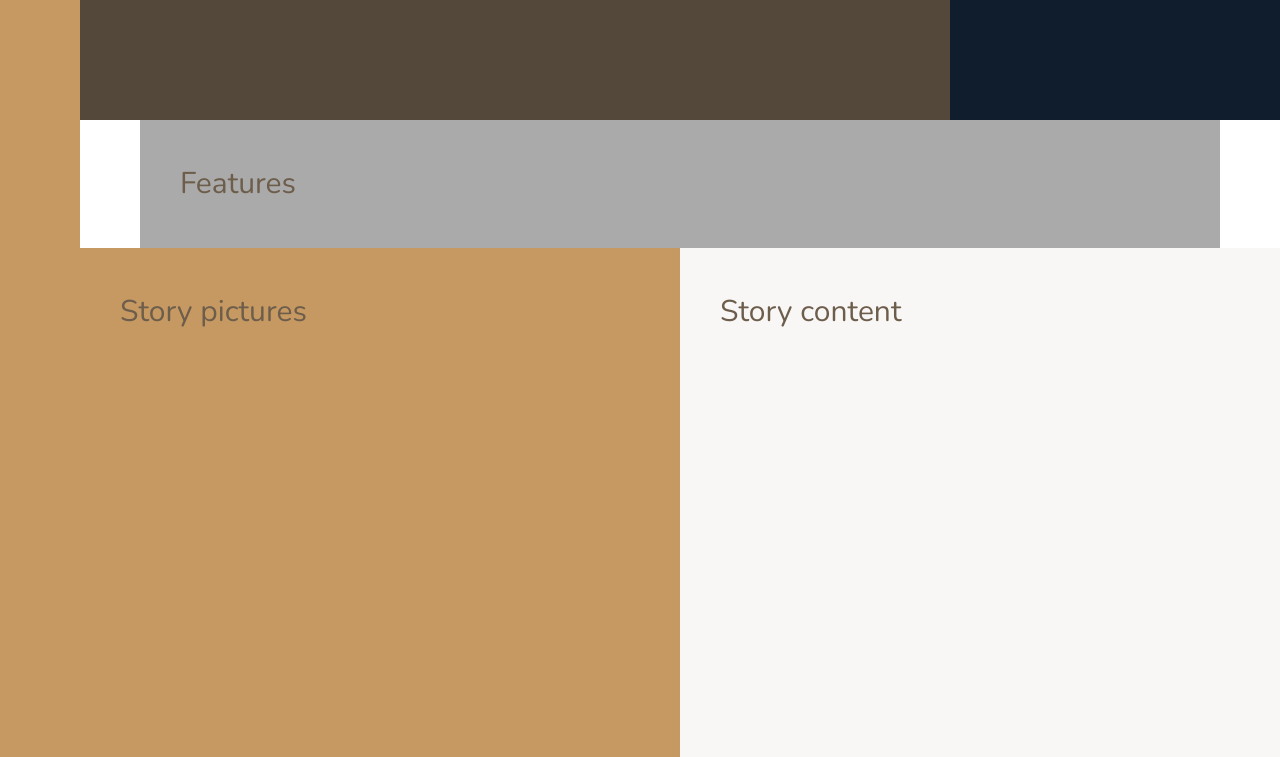
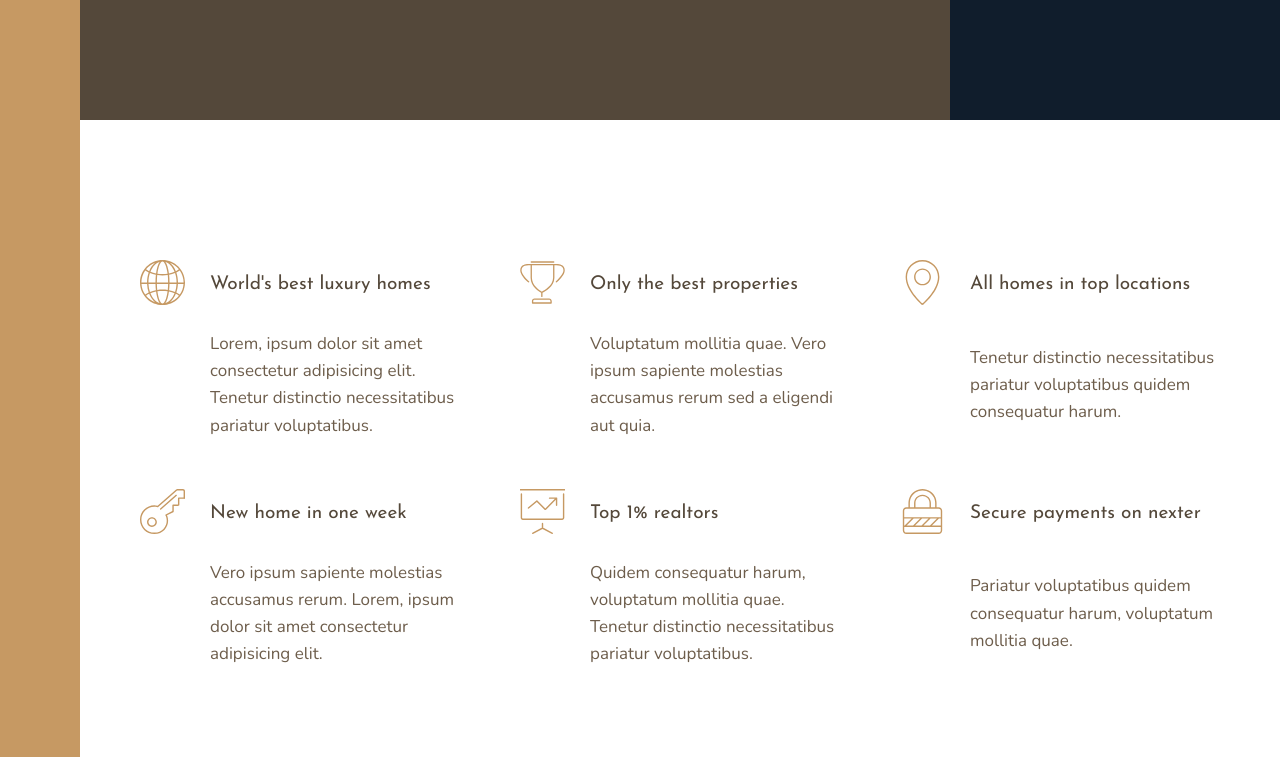
Before and after one commit to easyrilwan/nexter, a website: page index.html in a window 1280 px wide. Shown: the part 520-1277 px from the top of the page. Drawn offline with nearby package versions, Linux system fonts and the light colour scheme.

Commit message:
grid feature done

```diff
--- a/index.html
+++ b/index.html
@@ -20,7 +20,79 @@
 
     <div class="realtors">Top 3 Realtors</div>
 
-    <section class="features">Features</section>
+    <section class="features">
+      <div class="feature">
+        <svg class="feature__icon">
+          <use xlink:href="img/sprite.svg#icon-global"></use>
+        </svg>
+
+        <h4 class="heading-4 heading-4--dark">World's best luxury homes</h4>
+        <p class="feature__text">
+          Lorem, ipsum dolor sit amet consectetur adipisicing elit. Tenetur
+          distinctio necessitatibus pariatur voluptatibus.
+        </p>
+      </div>
+
+      <div class="feature">
+        <svg class="feature__icon">
+          <use xlink:href="img/sprite.svg#icon-trophy"></use>
+        </svg>
+
+        <h4 class="heading-4 heading-4--dark">Only the best properties</h4>
+        <p class="feature__text">
+          Voluptatum mollitia quae. Vero ipsum sapiente molestias accusamus
+          rerum sed a eligendi aut quia.
+        </p>
+      </div>
+
+      <div class="feature">
+        <svg class="feature__icon">
+          <use xlink:href="img/sprite.svg#icon-map-pin"></use>
+        </svg>
+
+        <h4 class="heading-4 heading-4--dark">All homes in top locations</h4>
+        <p class="feature__text">
+          Tenetur distinctio necessitatibus pariatur voluptatibus quidem
+          consequatur harum.
+        </p>
+      </div>
+
+      <div class="feature">
+        <svg class="feature__icon">
+          <use xlink:href="img/sprite.svg#icon-key"></use>
+        </svg>
+
+        <h4 class="heading-4 heading-4--dark">New home in one week</h4>
+        <p class="feature__text">
+          Vero ipsum sapiente molestias accusamus rerum. Lorem, ipsum dolor sit
+          amet consectetur adipisicing elit.
+        </p>
+      </div>
+
+      <div class="feature">
+        <svg class="feature__icon">
+          <use xlink:href="img/sprite.svg#icon-presentation"></use>
+        </svg>
+
+        <h4 class="heading-4 heading-4--dark">Top 1% realtors</h4>
+        <p class="feature__text">
+          Quidem consequatur harum, voluptatum mollitia quae. Tenetur distinctio
+          necessitatibus pariatur voluptatibus.
+        </p>
+      </div>
+
+      <div class="feature">
+        <svg class="feature__icon">
+          <use xlink:href="img/sprite.svg#icon-lock"></use>
+        </svg>
+
+        <h4 class="heading-4 heading-4--dark">Secure payments on nexter</h4>
+        <p class="feature__text">
+          Pariatur voluptatibus quidem consequatur harum, voluptatum mollitia
+          quae.
+        </p>
+      </div>
+    </section>
 
     <div class="story__pictures">Story pictures</div>
 
--- a/sass/_base.scss
+++ b/sass/_base.scss
@@ -44,9 +44,4 @@ body {
       [col-start] minmax(min-content, 14rem) [col-end]
     )
     [center-end] minmax(6rem, 1fr) [full-end];
-
-  & > * {
-    padding: 40px;
-    font-size: 3rem;
-  }
 }
--- a/sass/_features.scss
+++ b/sass/_features.scss
@@ -1,4 +1,30 @@
 .features {
-  background-color: $color-grey-light-2;
   grid-column: center-start / center-end;
+
+  margin: 15rem 0;
+
+  display: grid;
+  // grid-template-columns: repeat(3, 1fr);
+  grid-template-columns: repeat(auto-fit, minmax(25rem, 1fr));
+  gap: 6rem;
 }
+
+.feature {
+  display: grid;
+  grid-template-columns: min-content 1fr;
+  align-items: start;
+  row-gap: 1.5rem;
+  column-gap: 2.5rem;
+
+  &__icon {
+    fill: $color-primary;
+    width: 4.5rem;
+    height: 4.5rem;
+    transform: translateY(-1rem);
+  }
+
+  &__text {
+    font-size: 1.7rem;
+    grid-column: 2 / -1;
+  }
+}
--- a/sass/_typography.scss
+++ b/sass/_typography.scss
@@ -0,0 +1,29 @@
+%heading {
+  font-family: $font-display;
+  font-weight: 400;
+}
+
+.heading-1 {
+  @extend %heading;
+}
+
+.heading-2 {
+  @extend %heading;
+}
+
+.heading-3 {
+  @extend %heading;
+}
+
+.heading-4 {
+  @extend %heading;
+  font-size: 1.9rem;
+
+  &--light {
+    color: $color-grey-light-1;
+  }
+
+  &--dark {
+    color: $color-grey-dark-1;
+  }
+}
```
Also changed, not shown: css/style.css.
